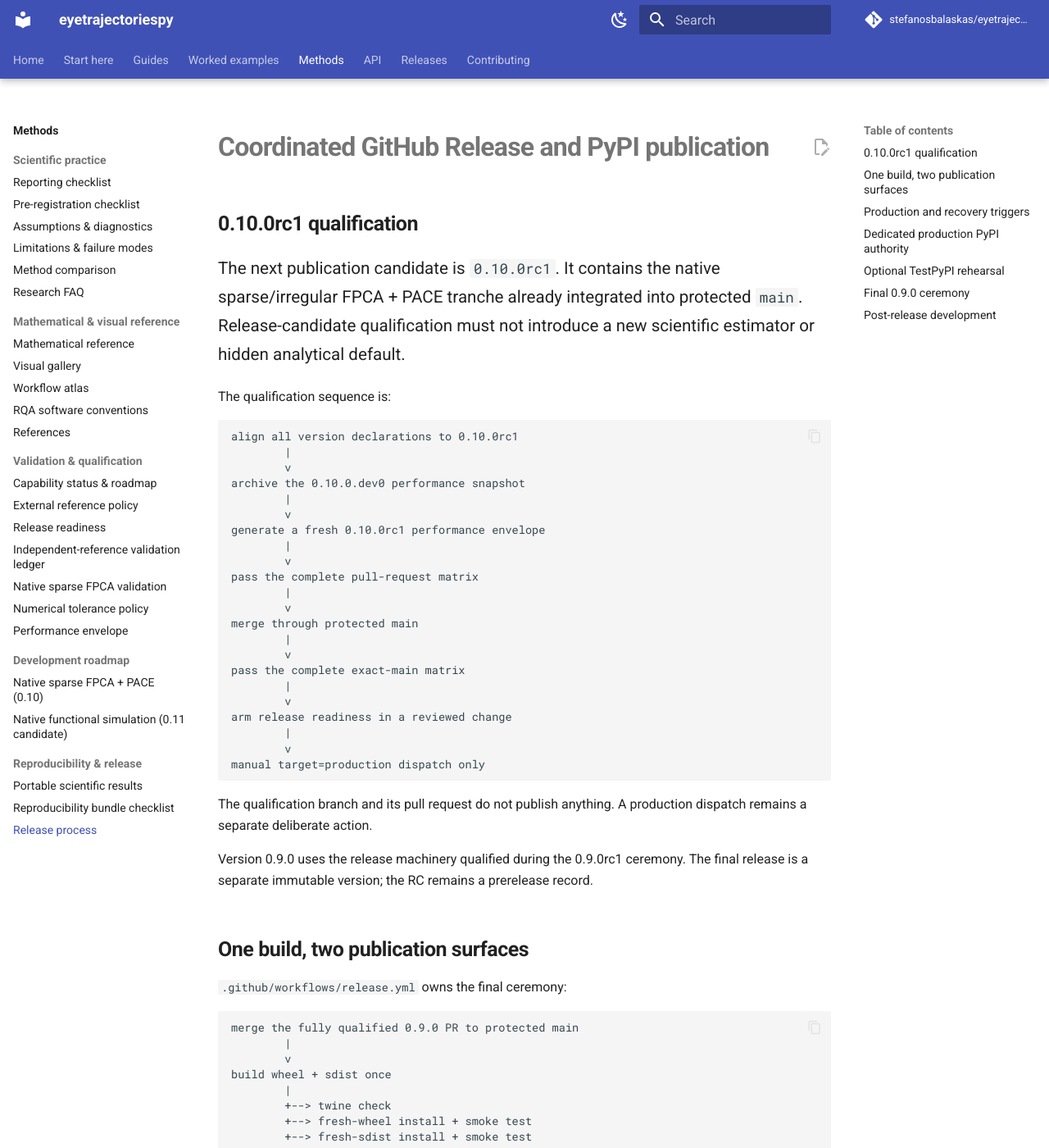
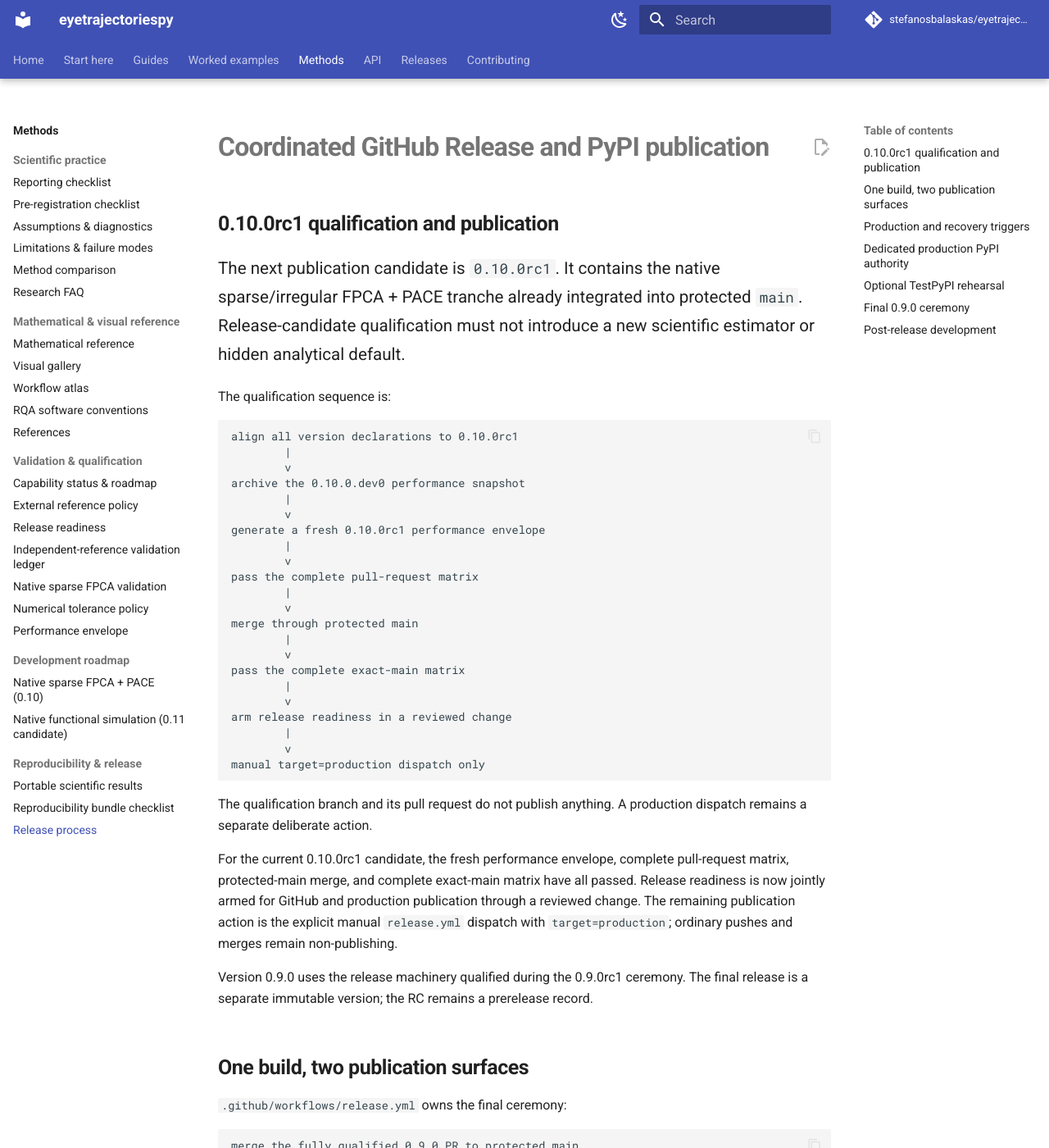
Before and after one commit to stefanosbalaskas/eyetrajectoriespy, an MkDocs documentation site: the page built from docs/release-process.md, in a window 1280 px wide and 1400 px high. Shown: the whole window at 82% size. Built offline with MkDocs 1.6.1 and Material for MkDocs 9.7.7, drawn with Linux system fonts in a browser that asks for light colours; comment, search, counter and statistics services are not loaded.

Commit message:
Document 0.10.0rc1 publication gate

```diff
--- a/docs/release-process.md
+++ b/docs/release-process.md
@@ -1,6 +1,6 @@
 # Coordinated GitHub Release and PyPI publication
 
-## 0.10.0rc1 qualification
+## 0.10.0rc1 qualification and publication
 
 The next publication candidate is `0.10.0rc1`. It contains the native
 sparse/irregular FPCA + PACE tranche already integrated into protected
@@ -36,6 +36,13 @@ manual target=production dispatch only
 
 The qualification branch and its pull request do not publish anything. A
 production dispatch remains a separate deliberate action.
+
+For the current 0.10.0rc1 candidate, the fresh performance envelope, complete
+pull-request matrix, protected-main merge, and complete exact-main matrix have
+all passed. Release readiness is now jointly armed for GitHub and production
+publication through a reviewed change. The remaining publication action is the
+explicit manual `release.yml` dispatch with `target=production`; ordinary
+pushes and merges remain non-publishing.
 
 Version 0.9.0 uses the release machinery qualified during the 0.9.0rc1
 ceremony. The final release is a separate immutable version; the RC remains a
```
